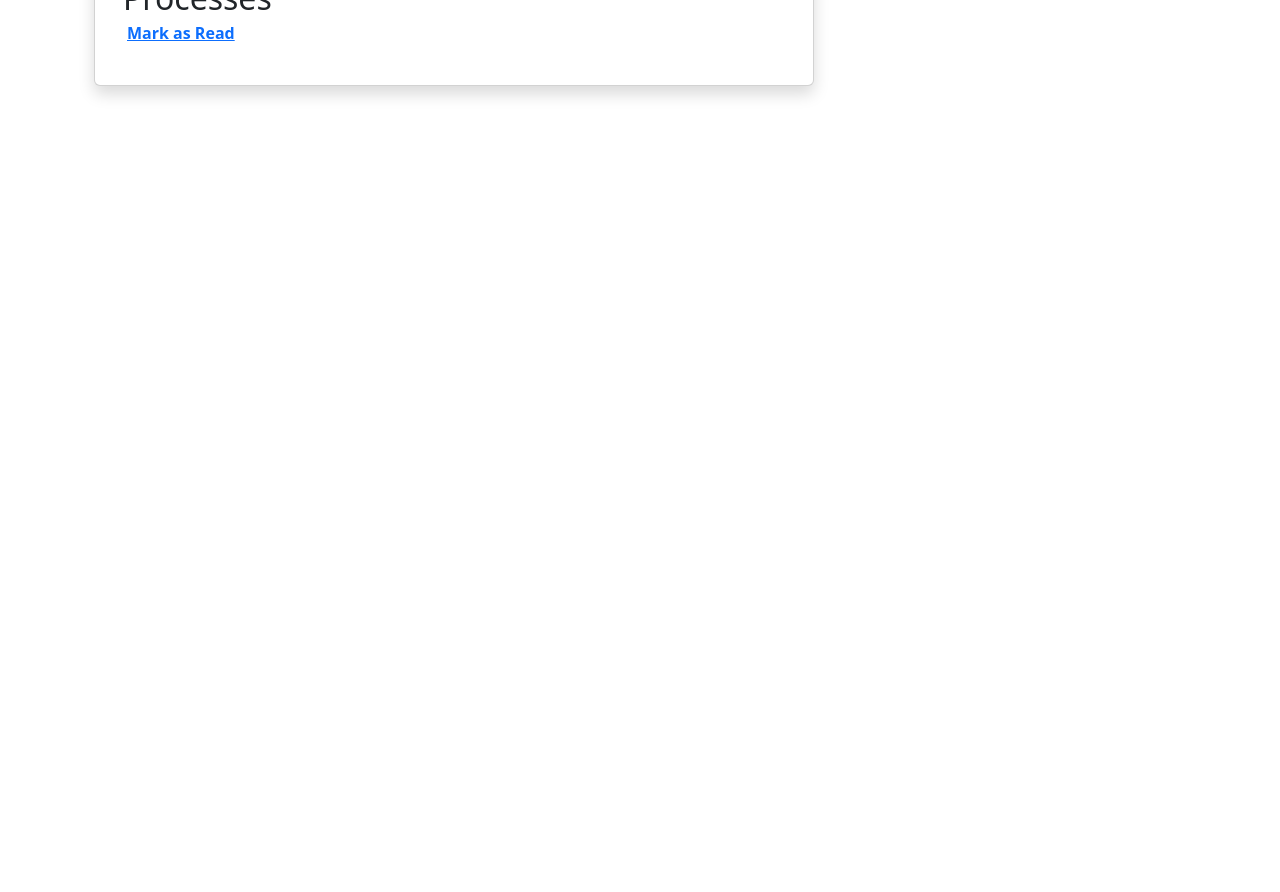
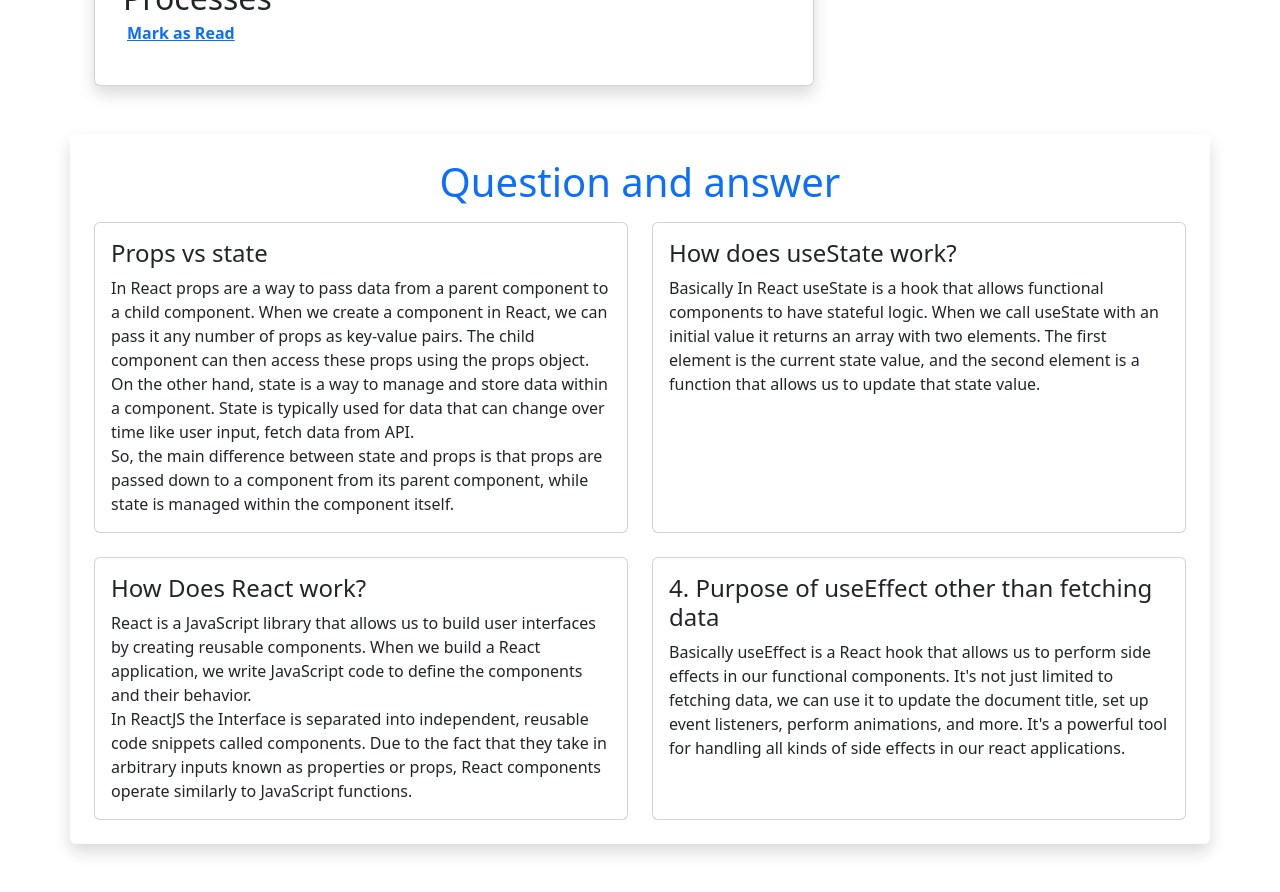
Before and after one commit to tanvir27/learning-lounge-react-project, a React (Create React App) app: page / in a window 1280 px wide. Shown: the part 3260-4152 px from the top of the page. Before the commit the page ends 3394 px from the top, so only its background shows below. Built offline with nearby package versions, Linux system fonts and the light colour scheme.

Commit message:
blogpage question and answer completed

```diff
--- a/src/App.js
+++ b/src/App.js
@@ -4,6 +4,7 @@ import Header from "./components/Header/Header";
 
 import Home from "./components/Home/Home";
 import { ToastContainer } from "react-toastify";
+import BlogPage from "./components/BlogPage/BlogPage";
 
 function App() {
   return (
@@ -14,6 +15,9 @@ function App() {
       <div>
         <Home></Home>
       </div>
+      <div>
+        <BlogPage></BlogPage>
+      </div>
       <ToastContainer></ToastContainer>
     </div>
   );
--- /dev/null
+++ b/src/components/BlogPage/BlogPage.js
@@ -0,0 +1,81 @@
+import React from "react";
+
+const BlogPage = () => {
+  return (
+    <div className="container mb-2 shadow p-4 mb-5 bg-white rounded">
+      <h1 className="text-center text-primary mb-3">Question and answer </h1>
+      <div className=" row row-cols-1 row-cols-md-2 g-4">
+        <div className="col">
+          <div className="card h-100">
+            <div className="card-body">
+              <h4 className="card-title">Props vs state</h4>
+              <p className="card-text">
+                In React props are a way to pass data from a parent component to
+                a child component. When we create a component in React, we can
+                pass it any number of props as key-value pairs. The child
+                component can then access these props using the props object.{" "}
+                <br />
+                On the other hand, state is a way to manage and store data
+                within a component. State is typically used for data that can
+                change over time like user input, fetch data from API. <br />
+                So, the main difference between state and props is that props
+                are passed down to a component from its parent component, while
+                state is managed within the component itself.
+              </p>
+            </div>
+          </div>
+        </div>
+        <div className="col">
+          <div className="card h-100">
+            <div className="card-body">
+              <h4 className="card-title">How does useState work?</h4>
+              <p className="card-text">
+                Basically In React useState is a hook that allows functional
+                components to have stateful logic. When we call useState with an
+                initial value it returns an array with two elements. The first
+                element is the current state value, and the second element is a
+                function that allows us to update that state value.
+              </p>
+            </div>
+          </div>
+        </div>
+        <div className="col">
+          <div className="card h-100">
+            <div className="card-body">
+              <h4 className="card-title">How Does React work?</h4>
+              <p className="card-text">
+                React is a JavaScript library that allows us to build user
+                interfaces by creating reusable components. When we build a
+                React application, we write JavaScript code to define the
+                components and their behavior. <br /> In ReactJS the Interface
+                is separated into independent, reusable code snippets called
+                components. Due to the fact that they take in arbitrary inputs
+                known as properties or props, React components operate similarly
+                to JavaScript functions.
+              </p>
+            </div>
+          </div>
+        </div>
+        <div className="col">
+          <div className="card h-100">
+            <div className="card-body">
+              <h4 className="card-title">
+                4. Purpose of useEffect other than fetching data
+              </h4>
+              <p className="card-text">
+                Basically useEffect is a React hook that allows us to perform
+                side effects in our functional components. It's not just limited
+                to fetching data, we can use it to update the document title,
+                set up event listeners, perform animations, and more. It's a
+                powerful tool for handling all kinds of side effects in our
+                react applications.
+              </p>
+            </div>
+          </div>
+        </div>
+      </div>
+    </div>
+  );
+};
+
+export default BlogPage;
--- a/src/components/Home/Home.js
+++ b/src/components/Home/Home.js
@@ -15,17 +15,20 @@ const Home = () => {
       .then((data) => setBlogs(data));
   }, []);
 
-  const handleCountBookmark = (blogInfo,id) => {
-    // console.log("counted", blogInfo,id);
-    if (bookmark.includes[id]) {
+  const handleCountBookmark = (blogInfo, id) => {
        const newBookmark = [...bookmark, blogInfo];
        setBookmark(newBookmark);
-       toast("Wow so easy!");
-    }
-    else {
+    console.log(blogInfo.id,id);
+
+    // console.log(newBookmark);
+    if (newBookmark.id === id) {
+      console.log("its already bookmarked");
+      toast("You Have Already Bookmarked This Blog");
       const newBookmark = [...bookmark, blogInfo];
       setBookmark(newBookmark);
-      toast("Wow so easy!");
+    } else {
+      const newBookmark = [...bookmark, blogInfo];
+      setBookmark(newBookmark);
     }
   };
 
--- a/src/components/SingleBlogs/SingleBlogs.js
+++ b/src/components/SingleBlogs/SingleBlogs.js
@@ -4,7 +4,7 @@ import { faBookmark } from "@fortawesome/free-solid-svg-icons";
 
 const SingleBlogs = ({ blog, handleReadTime, handleCountBookmark }) => {
   return (
-    <div className="blog-card card mb-2 p-4 shadow p-3 mb-5 bg-white rounded">
+    <div className="blog-card card mb-2 shadow p-4 mb-5 bg-white rounded">
       <div className="blog-poster mb-3">
         <img
           className="img-fluid w-100 rounded"
```
